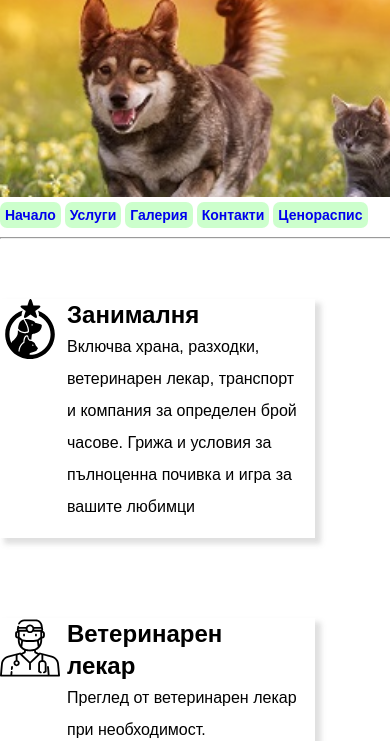
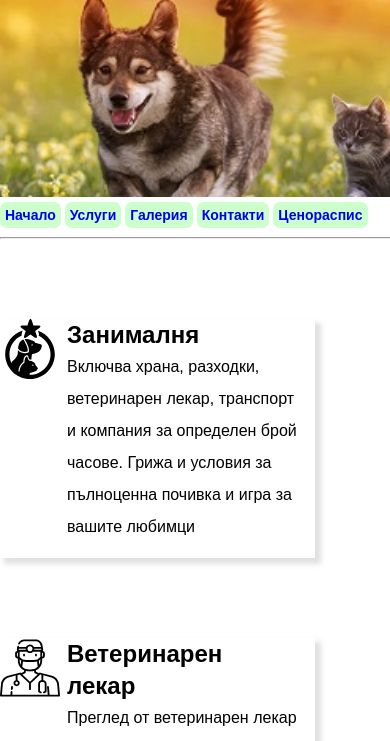
Before and after one commit to Silviya887n/CourseProject_Front_End_01.25, a plain HTML site: page Services.html in a window 390 px wide. Shown: the part 103-844 px from the top of the page. Drawn offline with Linux system fonts and the light colour scheme.

Commit message:
SetContent

```diff
--- a/css/CssPage1.css
+++ b/css/CssPage1.css
@@ -9,7 +9,7 @@
   margin-right:auto;
   width:1300px;
   min-width: 600px;
-  margin-top:30px;
+  margin-top: 40px;
 
 }
 
@@ -17,7 +17,7 @@
   #content-page{
     max-width: 600px;
     width:340px;
-
+    margin-top: 60px;
   }
 }
 /* .innerhead{
--- a/css/CssPage2.css
+++ b/css/CssPage2.css
@@ -28,9 +28,9 @@
             margin-bottom: 20px;
             display: flex;
             flex-wrap: wrap;
-            gap:5em;
-            margin-top:30px;
-
+            gap:7em;
+            margin-top:50px;
+            margin-bottom:100px;
             }
 
         @media (max-width:600px) {
--- a/css/CssPage4.css
+++ b/css/CssPage4.css
@@ -11,7 +11,7 @@
         margin-right: auto;
         padding: 15px;
         font: 18px Arial, Helvetica, sans-serif ;
-        margin-top: 30px;
+        margin-top: 40px;
 
 
      }
--- a/css/CssPage5.css
+++ b/css/CssPage5.css
@@ -14,9 +14,10 @@
     max-width: 1300px;
     margin:0 auto;
     padding-left:20px;
-    margin-top: 30px;
+    margin-top: 60px;
     background-color:honeydew;
-
+    padding-bottom: 30px;
+    margin-bottom: 50px;
      }
 
      @media (max-width:600px) {
--- a/css/Csspage3.css
+++ b/css/Csspage3.css
@@ -13,6 +13,7 @@
         width: 1300px;
         margin:0 auto;
         margin-top: 30px;
+        margin-bottom: 60px;
 
     }
 
@@ -37,14 +38,17 @@
      .columns1{
      width: 30%;
      line-height: 2em;
+     padding: 30px;
      }
      .columns2{
      line-height: 2em;
      width: 30%;
+     padding: 30px;
      }
      .columns3{
      line-height: 2em;
      width: 30%;
+     padding: 30px;
      }
 
   .columns1 ul li  {
```
